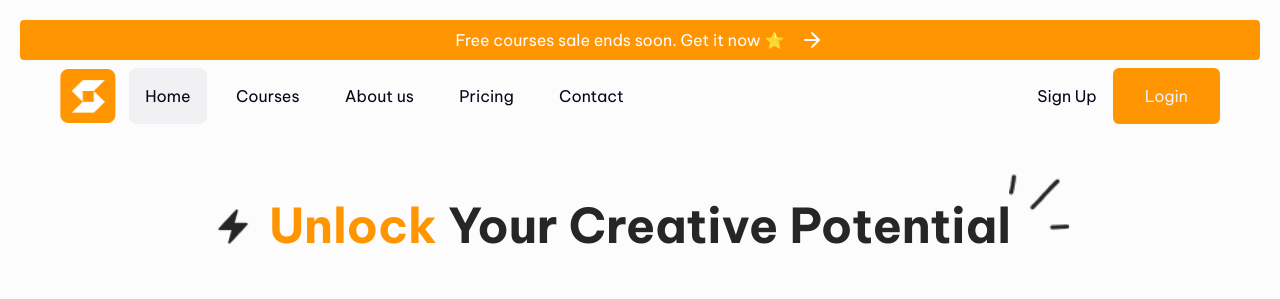
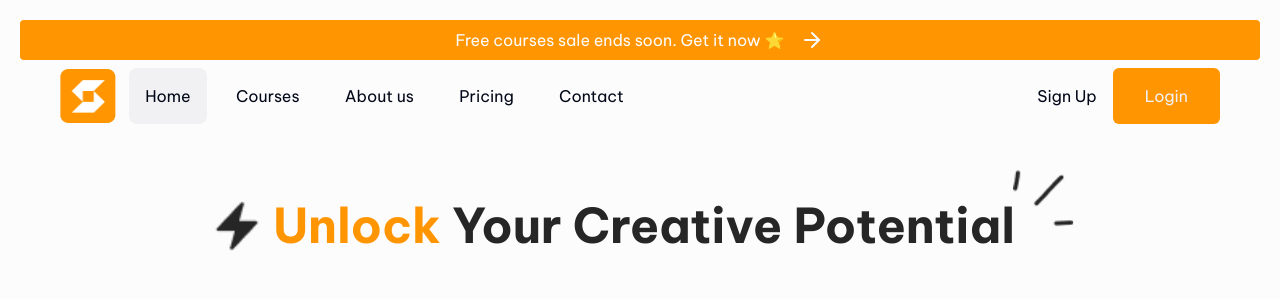
Before and after one commit to ManuelAlejandro93/innovarte, a React (Vite) app: page / in a window 1280 px wide. Shown: the top 299 px of the page. Built offline with nearby package versions, Linux system fonts and the light colour scheme; what tailwindcss-animated would draw is missing.

Commit message:
hero sparks - listo

```diff
--- a/src/Components/Hero/Hero.tsx
+++ b/src/Components/Hero/Hero.tsx
@@ -6,16 +6,16 @@ export const Hero = () => {
       <div className='row1'>
         <div className='flex justify-center items-center'>
           <img
-            className='mr-2 md:mr-4 w-6 h-auto md:w-10'
+            className={`${imgSizes} mr-2`}
             src='/Icons/flash-icon.png'
             alt='logo-image'
           />
-          <h2 className={`${fontsizes.titles}  font-bold text-app-grey-15`}>
+          <h2 className={`${fontsizes.titles} font-bold text-app-grey-15`}>
             <span className='text-app-orange-50'>Unlock</span> Your Creative
             Potential
           </h2>
           <img
-            className={`${imgSizes} md:w-10 rotate-90 relative bottom-6`}
+            className={`${imgSizes} rotate-90 relative bottom-4 lg:bottom-7`}
             src='/Icons/abstract-lines.png'
             alt='logo-image'
           />
```
